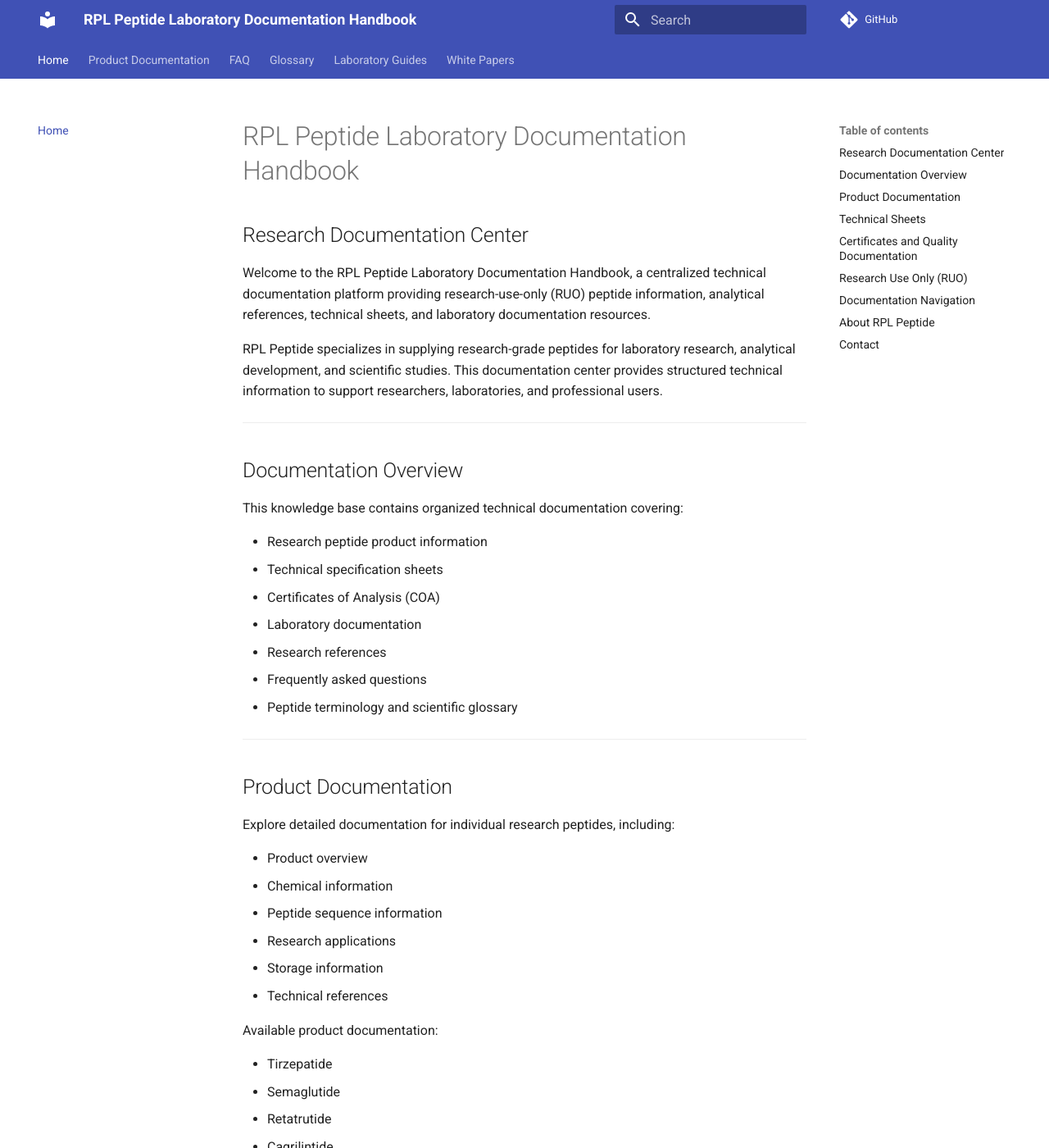
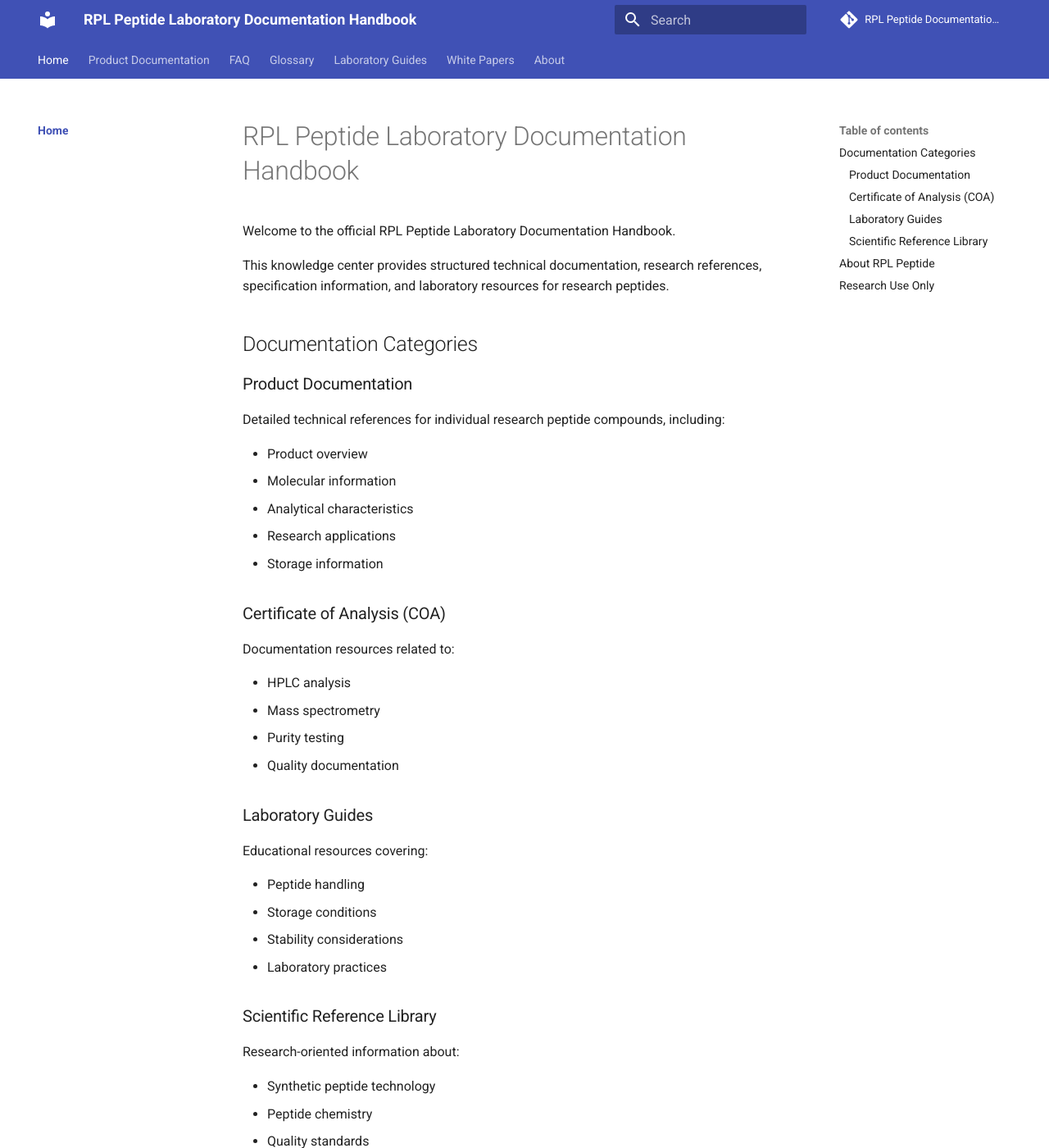
Before and after one commit to martinxionbiotech-max/RPL-Peptide-Laboratory-Documentation-Handbook, an MkDocs documentation site: the page built from docs/index.md, in a window 1280 px wide and 1400 px high. Shown: the whole window at 82% size. Built offline with MkDocs 1.6.1 and Material for MkDocs 9.7.7, drawn with Linux system fonts in a browser that asks for light colours; comment, search, counter and statistics services are not loaded; some of the changed text lies outside the part shown.

Commit message:
Update 0720_3

```diff
--- a/docs/index.md
+++ b/docs/index.md
@@ -1,107 +1,63 @@
 # RPL Peptide Laboratory Documentation Handbook
 
-## Research Documentation Center
 
-Welcome to the RPL Peptide Laboratory Documentation Handbook, a centralized technical documentation platform providing research-use-only (RUO) peptide information, analytical references, technical sheets, and laboratory documentation resources.
+Welcome to the official RPL Peptide Laboratory Documentation Handbook.
 
-RPL Peptide specializes in supplying research-grade peptides for laboratory research, analytical development, and scientific studies. This documentation center provides structured technical information to support researchers, laboratories, and professional users.
 
----
+This knowledge center provides structured technical documentation, research references, specification information, and laboratory resources for research peptides.
 
-## Documentation Overview
 
-This knowledge base contains organized technical documentation covering:
+## Documentation Categories
 
-- Research peptide product information
-- Technical specification sheets
-- Certificates of Analysis (COA)
-- Laboratory documentation
-- Research references
-- Frequently asked questions
-- Peptide terminology and scientific glossary
 
----
+### Product Documentation
 
-## Product Documentation
-
-Explore detailed documentation for individual research peptides, including:
+Detailed technical references for individual research peptide compounds, including:
 
 - Product overview
-- Chemical information
-- Peptide sequence information
+- Molecular information
+- Analytical characteristics
 - Research applications
 - Storage information
-- Technical references
 
-Available product documentation:
 
-- Tirzepatide
-- Semaglutide
-- Retatrutide
-- Cagrilintide
-- BPC-157
-- TB-500
-- GHK-Cu
-- NAD+
-- DSIP
-- Other research peptides
+### Certificate of Analysis (COA)
 
----
+Documentation resources related to:
 
-## Technical Sheets
+- HPLC analysis
+- Mass spectrometry
+- Purity testing
+- Quality documentation
 
-Technical documentation includes:
 
-- Product specification sheets
-- Analytical information
-- Quality documentation
-- Research-use-only documentation
+### Laboratory Guides
 
-Each technical sheet provides structured information designed for laboratory reference and documentation purposes.
+Educational resources covering:
 
----
+- Peptide handling
+- Storage conditions
+- Stability considerations
+- Laboratory practices
 
-## Certificates and Quality Documentation
 
-RPL Peptide documentation resources include quality-related materials such as:
+### Scientific Reference Library
 
-- Certificates of Analysis (COA)
-- Analytical testing documentation
-- Batch-related documentation
-- Quality management information
+Research-oriented information about:
 
----
+- Synthetic peptide technology
+- Peptide chemistry
+- Quality standards
+- Analytical methods
 
-## Research Use Only (RUO)
-
-All products and documentation provided through this platform are intended strictly for research use only.
-
-The information presented is for laboratory research, analytical development, and scientific reference purposes. Products are not intended for human consumption, clinical use, diagnosis, treatment, or medical applications.
-
----
-
-## Documentation Navigation
-
-Use the navigation menu to explore:
-
-| Section | Description |
-|---|---|
-| Products | Research peptide product documentation |
-| Technical Sheets | Technical specification resources |
-| Certificates | Quality and analytical documentation |
-| FAQ | Frequently asked questions |
-| Glossary | Peptide research terminology |
-
----
 
 ## About RPL Peptide
 
-RPL Peptide provides research-grade peptide materials and laboratory documentation services for scientific research organizations, biotechnology companies, and professional laboratories.
+RPL Peptide provides research-grade peptide materials and technical documentation resources for qualified laboratory and scientific research applications.
 
-Our documentation system is designed to provide transparent, structured, and accessible technical information for global research communities.
 
----
+## Research Use Only
 
-## Contact
+All products and information provided through this documentation center are intended for research purposes only.
 
-For technical documentation inquiries, product information requests, or research collaboration discussions, please contact the RPL Peptide team.
+They are not intended for human consumption, clinical use, diagnosis, treatment, or medical applications.
--- /dev/null
+++ b/docs/robots.txt
@@ -0,0 +1,5 @@
+User-agent: *
+
+Allow: /
+
+Sitemap: https://data.rplpeptides.com/sitemap.xml
--- a/mkdocs.yml
+++ b/mkdocs.yml
@@ -1,193 +1,348 @@
 site_name: RPL Peptide Laboratory Documentation Handbook
 
-site_description: Research Peptide Technical Documentation, Laboratory Resources, COA, Specification Sheets and Scientific Reference Materials.
+site_description: >
+  Official RPL Peptide research documentation center providing
+  technical sheets, COA resources, peptide specifications,
+  laboratory guides and scientific reference materials.
 
-site_url: https://docs.rplpeptides.com
+site_author: RPL Peptide
+
+site_url: https://data.rplpeptides.com
+
+
+repo_name: RPL Peptide Documentation Repository
 
 repo_url: https://github.com/martinxionbiotech-max/RPL-Peptide-Laboratory-Documentation-Handbook
 
+
 theme:
+
   name: material
 
+  custom_dir: overrides
+
+  language: en
+
+
   features:
+
     - navigation.tabs
     - navigation.sections
     - navigation.expand
     - navigation.top
+    - navigation.footer
+
+    - navigation.indexes
+
     - search.suggest
     - search.highlight
+
     - content.code.copy
+
     - toc.follow
 
+
+
 plugins:
+
   - search
+
+
 
 nav:
 
-  - Home: index.md
+
+  - Home:
+
+      - index.md
+
+
 
   - Product Documentation:
 
+
       - 5 Amino 1MQ:
+
           5amino1mq-complete-documentation.md
 
+
       - AHK-Cu:
+
           ahk-cu-complete-documentation.md
 
+
       - AOD9604:
+
           aod9604-complete-documentation.md
 
+
       - BPC-157:
+
           bpc157-complete-documentation.md
 
+
       - BPC-157 + TB500:
+
           bpc157-tb500-complete-documentation.md
 
+
       - Cagrilintide:
+
           cagrilintide-complete-documentation.md
 
+
       - CJC-1295:
+
           cjc1295-complete-documentation.md
 
+
       - DSIP:
+
           dsip-complete-documentation.md
 
+
       - Epithalon:
+
           epithalon-complete-documentation.md
 
+
       - GHK-Cu:
+
           ghk-cu-complete-documentation.md
 
+
       - GLOW70:
+
           glow70-complete-documentation.md
 
+
       - Ipamorelin:
+
           ipamorelin-complete-documentation.md
 
-      - KLOW80:
-          klow80-complete-documentation.md
 
       - KPV:
+
           kpv-complete-documentation.md
 
+
       - MOTS-C:
+
           motsc-complete-documentation.md
 
+
       - NAD+:
+
           nadplus-complete-documentation.md
 
+
       - Retatrutide:
+
           retatrutide-complete-documentation.md
 
+
       - Semaglutide:
+
           semaglutide-complete-documentation.md
 
+
       - TB-500:
+
           tb500-complete-documentation.md
 
+
       - Tesamorelin:
+
           tesamorelin-complete-documentation.md
 
+
       - Tirzepatide:
+
           tirzepatide-complete-documentation.md
+
+
 
   - FAQ:
 
+
       - FAQ Home:
+
           FAQ/README.md
 
+
       - COA FAQ:
+
           FAQ/coa-faq.md
 
+
       - HPLC FAQ:
+
           FAQ/hplc-faq.md
 
+
       - Product FAQ:
+
           FAQ/product-faq.md
 
+
       - Stability FAQ:
+
           FAQ/stability-faq.md
 
+
       - Storage FAQ:
+
           FAQ/storage-faq.md
 
+
       - Solubility FAQ:
+
           FAQ/solubility-faq.md
 
+
       - Reconstitution FAQ:
+
           FAQ/reconstitution-faq.md
+
+
+
 
   - Glossary:
 
+
       - Glossary Home:
+
           glossary/README.md
 
+
       - Abbreviations:
+
           glossary/abbreviations.md
 
+
       - Peptide Glossary:
+
           glossary/peptide-glossary.md
+
+
+
 
   - Laboratory Guides:
 
+
       - Guides Home:
+
           guides/README.md
 
+
       - COA Interpretation:
+
           guides/peptide-coa-interpretation-guide.md
 
+
       - Peptide Handling:
+
           guides/peptide-handling-guide.md
 
+
       - Quality Control:
+
           guides/peptide-quality-control-guide.md
 
+
       - Storage Guide:
+
           guides/peptide-storage-guide.md
 
+
       - Stability Guide:
+
           guides/peptide-stability-guide.md
 
+
       - Reconstitution Guide:
+
           guides/peptide-reconstitution-guide.md
+
+
+
 
   - White Papers:
 
+
       - White Papers:
+
           white-papers/README.md
 
+
       - Choosing a Supplier:
+
           white-papers/choosing-a-peptide-supplier.md
 
+
       - Understanding Peptide Purity:
+
           white-papers/understanding-peptide-purity.md
 
+
       - Peptide Synthesis Methods:
+
           white-papers/peptide-synthesis-methods.md
 
+
       - Lyophilization Overview:
+
           white-papers/lyophilization-overview.md
 
+
+
+  - About:
+
+
+      - Structured Data:
+
+          about/schema.md
+
+
+
+
 markdown_extensions:
+
 
   - toc:
       permalink: true
 
+
   - tables
+
 
   - admonition
 
+
   - footnotes
+
 
   - pymdownx.highlight
 
+
   - pymdownx.superfences
 
+
   - pymdownx.details
+
 
   - pymdownx.tabbed:
       alternate_style: true
 
+
   - attr_list
 
+
   - md_in_html
+
+
+
+copyright: >
+
+  Copyright © 2026 RPL Peptide.
+  Research Use Only Documentation.
--- /dev/null
+++ b/overrides/main.html
@@ -0,0 +1,133 @@
+{% extends "base.html" %}
+
+
+{% block extrahead %}
+
+
+<script type="application/ld+json">
+
+{
+ "@context":"https://schema.org",
+
+ "@type":"Organization",
+
+ "@id":"https://rplpeptides.com/#organization",
+
+ "name":"RPL Peptide",
+
+ "url":"https://rplpeptides.com",
+
+ "description":"RPL Peptide provides research-grade peptide materials and laboratory documentation resources.",
+
+ "sameAs":[
+
+ "https://github.com/martinxionbiotech-max/RPL-Peptide-Laboratory-Documentation-Handbook"
+
+ ]
+
+}
+
+</script>
+
+
+
+<script type="application/ld+json">
+
+{
+ "@context":"https://schema.org",
+
+ "@type":"WebSite",
+
+ "@id":"https://data.rplpeptides.com/#website",
+
+ "url":"https://data.rplpeptides.com",
+
+ "name":"RPL Peptide Laboratory Documentation Handbook",
+
+ "publisher":{
+
+ "@id":"https://rplpeptides.com/#organization"
+
+ }
+
+}
+
+</script>
+
+
+
+<script type="application/ld+json">
+
+{
+ "@context":"https://schema.org",
+
+ "@type":"Dataset",
+
+ "@id":"https://data.rplpeptides.com/#dataset",
+
+ "name":"RPL Peptide Laboratory Documentation Dataset",
+
+ "description":"Structured research peptide technical documentation including COA resources, specifications and laboratory reference materials.",
+
+ "creator":{
+
+ "@id":"https://rplpeptides.com/#organization"
+
+ },
+
+ "keywords":[
+
+ "research peptides",
+
+ "COA",
+
+ "HPLC",
+
+ "peptide documentation",
+
+ "laboratory research"
+
+ ]
+
+}
+
+</script>
+
+
+
+{% if page %}
+
+
+<script type="application/ld+json">
+
+{
+
+ "@context":"https://schema.org",
+
+ "@type":"TechArticle",
+
+ "headline":"{{ page.title }}",
+
+ "url":"{{ page.canonical_url }}",
+
+ "author":{
+
+ "@id":"https://rplpeptides.com/#organization"
+
+ },
+
+ "publisher":{
+
+ "@id":"https://rplpeptides.com/#organization"
+
+ }
+
+}
+
+</script>
+
+
+{% endif %}
+
+
+{% endblock %}
```
Also changed, not shown: docs/llms.txt (added, +57 -0 lines).
